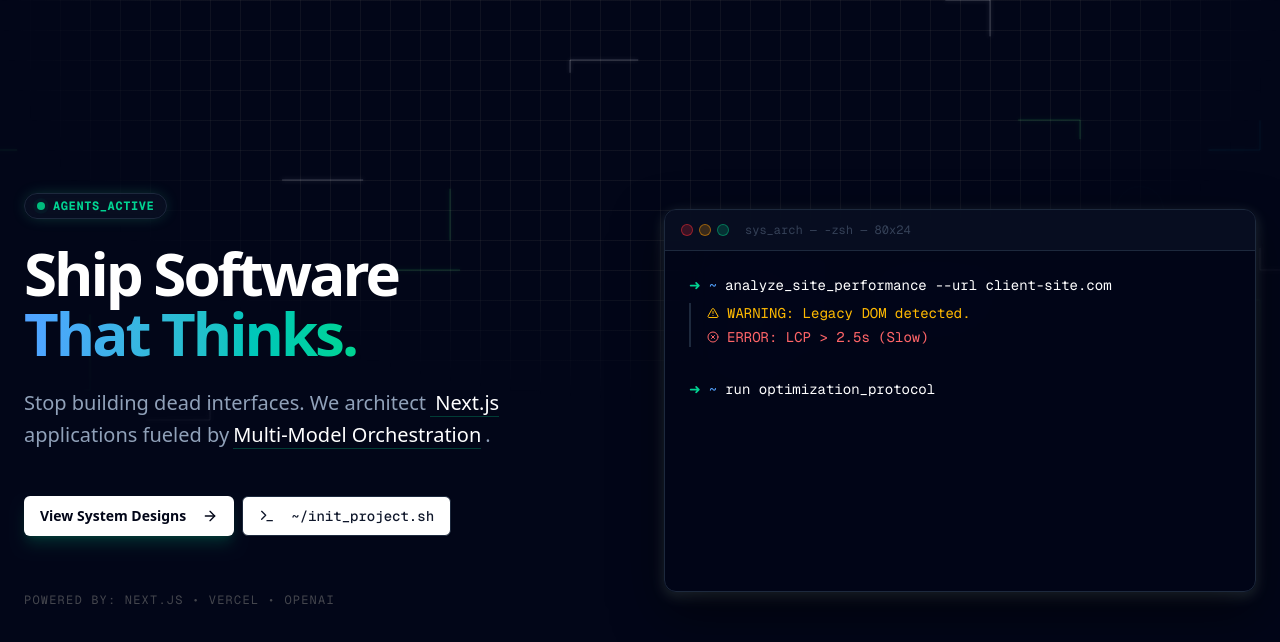
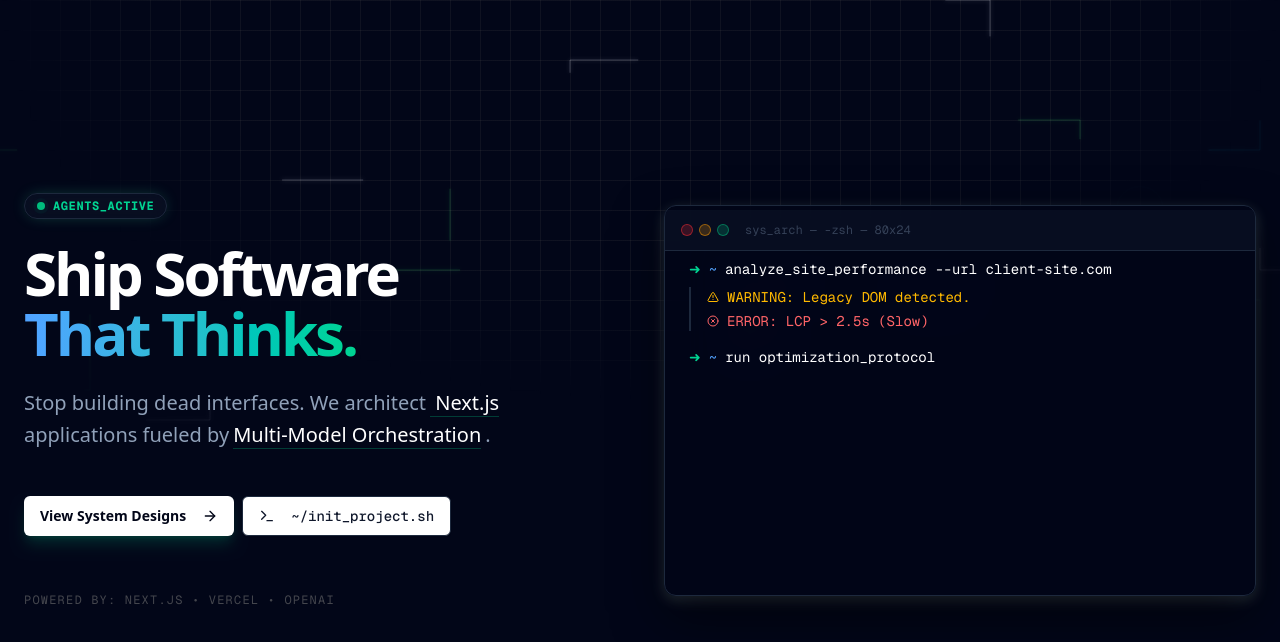
Before and after one commit to tohirul/portfolio, a Next.js app: page / in a window 1280 px wide. Shown: the top 642 px of the page. Built offline with nearby package versions, Linux system fonts and the light colour scheme.

Commit message:
init(project): Removed Credentials

```diff
--- a/src/core/components/animated/TerminalSection.tsx
+++ b/src/core/components/animated/TerminalSection.tsx
@@ -1,15 +1,15 @@
-'use client';
+"use client";
 
-import { FormEvent, useEffect, useMemo, useState } from 'react';
+import { FormEvent, MouseEvent, useEffect, useMemo, useState } from "react";
 import {
   motion,
   AnimatePresence,
   useMotionValue,
   useTransform,
   useSpring,
-} from 'framer-motion';
-import { AlertTriangle, XCircle, CheckCircle2, Cpu } from 'lucide-react';
-import { cn } from '@/lib/utils';
+} from "framer-motion";
+import { AlertTriangle, XCircle, CheckCircle2, Cpu } from "lucide-react";
+import { cn } from "@/lib/utils";
 
 interface TerminalSectionProps {
   onRunAudit?: (url: string) => void;
@@ -23,13 +23,15 @@ const ANIMATION_TIMELINE = [
   { step: 5, delay: 8500 },
 ];
 
-const FALLBACK_SITE = 'client-site.com';
+const FALLBACK_SITE = "client-site.com";
 
 const normalizeUrl = (value: string) => {
   const trimmed = value.trim();
   if (!trimmed) return null;
 
-  const candidate = /^https?:\/\//i.test(trimmed) ? trimmed : `https://${trimmed}`;
+  const candidate = /^https?:\/\//i.test(trimmed)
+    ? trimmed
+    : `https://${trimmed}`;
 
   try {
     return new URL(candidate);
@@ -39,13 +41,13 @@ const normalizeUrl = (value: string) => {
 };
 
 const toCommandTarget = (url: URL) => {
-  const path = url.pathname === '/' ? '' : url.pathname;
+  const path = url.pathname === "/" ? "" : url.pathname;
   return `${url.hostname}${path}`;
 };
 
 export function TerminalSection({ onRunAudit }: TerminalSectionProps) {
   const [step, setStep] = useState(0);
-  const [urlInput, setUrlInput] = useState('');
+  const [urlInput, setUrlInput] = useState("");
   const [inputError, setInputError] = useState<string | null>(null);
   const [targetLabel, setTargetLabel] = useState(FALLBACK_SITE);
   const [lastQueuedTarget, setLastQueuedTarget] = useState<string | null>(null);
@@ -111,7 +113,7 @@ export function TerminalSection({ onRunAudit }: TerminalSectionProps) {
 
     const parsedUrl = normalizeUrl(urlInput);
     if (!parsedUrl) {
-      setInputError('Enter a valid URL (example.com or https://example.com).');
+      setInputError("Enter a valid URL (example.com or https://example.com).");
       return;
     }
 
@@ -121,13 +123,25 @@ export function TerminalSection({ onRunAudit }: TerminalSectionProps) {
     setInputError(null);
     setTargetLabel(nextTarget);
     setLastQueuedTarget(nextTarget);
-    setUrlInput('');
+    setUrlInput("");
     setHasTriggeredRun(true);
     onRunAudit?.(normalized);
   };
 
   const handleInputActivate = () => {
     setIsScoreHidden(true);
+  };
+
+  const handleCancel = (event: MouseEvent<HTMLButtonElement>) => {
+    event.preventDefault();
+    event.stopPropagation();
+
+    setUrlInput("");
+    setInputError(null);
+    setTargetLabel(FALLBACK_SITE);
+    setLastQueuedTarget(null);
+    setHasTriggeredRun(false);
+    setIsScoreHidden(false);
   };
 
   return (
@@ -140,14 +154,14 @@ export function TerminalSection({ onRunAudit }: TerminalSectionProps) {
     >
       <motion.div
         style={{
-          rotateX: isTerminalFocused ? 0 : rotateX,
-          rotateY: isTerminalFocused ? 0 : rotateY,
-          transformStyle: 'preserve-3d',
+          rotateX,
+          rotateY,
+          transformStyle: "preserve-3d",
         }}
         className={cn(
-          'relative overflow-hidden rounded-xl border border-slate-800 bg-slate-950/80 backdrop-blur-xl transition-shadow duration-500',
-          'shadow-[0px_20px_50px_rgba(0,0,0,0.5),0px_4px_14.2px_0px_#D1FAE530]',
-          step >= 5 && 'shadow-[0px_0px_30px_rgba(16,185,129,0.2)]',
+          "py-1 relative overflow-hidden rounded-xl border border-slate-800 bg-slate-950/80 backdrop-blur-xl transition-shadow duration-500",
+          "shadow-[0px_20px_50px_rgba(0,0,0,0.5),0px_4px_14.2px_0px_#D1FAE530]",
+          step >= 5 && "shadow-[0px_0px_30px_rgba(16,185,129,0.2)]",
         )}
       >
         <div className="flex items-center gap-2 border-b border-slate-800 bg-slate-900/50 px-4 py-3">
@@ -161,16 +175,45 @@ export function TerminalSection({ onRunAudit }: TerminalSectionProps) {
           </div>
         </div>
 
-        <div className="flex h-[340px] flex-col gap-4 overflow-hidden p-6 font-mono text-sm">
+        <div className=" flex h-[340px] flex-col overflow-hidden py-2 px-6 font-mono text-sm">
           <AnimatePresence initial={false}>
             {!hasTriggeredRun && (
               <motion.div
                 key="terminal-sequence"
-                initial={{ opacity: 1, y: 0 }}
-                animate={{ opacity: 1, y: 0 }}
-                exit={{ opacity: 0, y: -14 }}
-                transition={{ duration: 0.35, ease: 'easeOut' }}
-                className="space-y-4"
+                initial={{
+                  opacity: 1,
+                  height: "auto",
+                  clipPath: "inset(0% 0% 0% 0%)",
+                  filter: "blur(0px)",
+                }}
+                animate={{
+                  opacity: 1,
+                  height: "auto",
+                  clipPath: "inset(0% 0% 0% 0%)",
+                  filter: "blur(0px)",
+                }}
+                exit={{
+                  opacity: 0,
+                  height: 0,
+                  clipPath: "inset(0% 0% 100% 0%)",
+                  filter: "blur(2px)",
+                }}
+                transition={{
+                  opacity: { duration: 0.12, ease: "easeOut" },
+                  filter: { duration: 0.22, ease: "easeOut" },
+                  height: {
+                    duration: 0.34,
+                    delay: 0.22,
+                    ease: [0.4, 0, 0.2, 1],
+                  },
+                  clipPath: {
+                    duration: 0.34,
+                    delay: 0.22,
+                    ease: [0.4, 0, 0.2, 1],
+                  },
+                }}
+                style={{ transformOrigin: "top", overflow: "hidden" }}
+                className=""
               >
                 <div className="flex flex-col space-y-2">
                   <div className="flex items-center text-slate-400">
@@ -181,7 +224,7 @@ export function TerminalSection({ onRunAudit }: TerminalSectionProps) {
                   {step >= 2 && (
                     <motion.div
                       initial={{ opacity: 0, height: 0 }}
-                      animate={{ opacity: 1, height: 'auto' }}
+                      animate={{ opacity: 1, height: "auto" }}
                       className="space-y-1 border-l-2 border-slate-800 pl-4 text-slate-300"
                     >
                       <div className="flex items-center gap-2 text-amber-400">
@@ -190,7 +233,7 @@ export function TerminalSection({ onRunAudit }: TerminalSectionProps) {
                       </div>
                       <div className="flex items-center gap-2 text-red-400">
                         <XCircle className="h-3 w-3" />
-                        <span>ERROR: LCP {'>'} 2.5s (Slow)</span>
+                        <span>ERROR: LCP {">"} 2.5s (Slow)</span>
                       </div>
                     </motion.div>
                   )}
@@ -201,12 +244,15 @@ export function TerminalSection({ onRunAudit }: TerminalSectionProps) {
                     <div className="mt-4 flex items-center text-slate-400">
                       <span className="mr-2 text-emerald-400">➜</span>
                       <span className="mr-2 text-blue-400">~</span>
-                      <TypingEffect text="run optimization_protocol" start={step >= 3} />
+                      <TypingEffect
+                        text="run optimization_protocol"
+                        start={step >= 3}
+                      />
                     </div>
                     {step >= 4 && (
                       <motion.div
                         initial={{ opacity: 0, height: 0 }}
-                        animate={{ opacity: 1, height: 'auto' }}
+                        animate={{ opacity: 1, height: "auto" }}
                         className="space-y-1 border-l-2 border-slate-800 pl-4 text-emerald-400"
                       >
                         <div className="flex items-center gap-2">
@@ -222,33 +268,38 @@ export function TerminalSection({ onRunAudit }: TerminalSectionProps) {
                   </div>
                 )}
 
-                {step >= 4 && step < 5 && (
+                {/* {step >= 4 && step < 5 && (
                   <div className="mt-2 flex items-center gap-2">
                     <span className="text-emerald-400">➜</span>
                     <span className="text-blue-400">~</span>
                     <span className="h-5 w-2.5 animate-pulse bg-slate-400" />
                   </div>
-                )}
+                )} */}
               </motion.div>
             )}
           </AnimatePresence>
 
-          <AnimatePresence initial={false}>
+          <AnimatePresence initial={true}>
             {step >= 5 && (
               <motion.div
                 layout
                 initial={{ opacity: 0, height: 0 }}
-                animate={{ opacity: 1, height: 'auto' }}
+                animate={{ opacity: 1, height: "auto" }}
                 exit={{ opacity: 0, height: 0 }}
+                transition={{
+                  opacity: { duration: 0.22, ease: "easeOut" },
+                  height: { duration: 0.34, ease: "easeOut" },
+                }}
+                style={{ transformOrigin: "top" }}
                 className={cn(
-                  'space-y-2 overflow-hidden',
+                  "space-y-2 overflow-hidden",
                   hasTriggeredRun
-                    ? 'order-first border-b border-slate-800/70 pb-3 pt-0'
-                    : 'mt-5 border-t border-slate-800/70 pt-3',
+                    ? "order-first border-b border-slate-800/70 pb-3 pt-0"
+                    : "mt-4 border-t border-b border-slate-800/70 pt-3 rounded-b-sm",
                 )}
               >
-                <p className="text-[11px] uppercase tracking-wider text-slate-500">
-                  Live URL Input
+                <p className="text-[11px] uppercase font-medium tracking-wider text-slate-500">
+                  Enter Your Website URL For Audit
                 </p>
                 <form
                   onSubmit={handleSubmit}
@@ -267,19 +318,25 @@ export function TerminalSection({ onRunAudit }: TerminalSectionProps) {
                     aria-label="Website URL"
                   />
                   <button
+                    type="button"
+                    onClick={handleCancel}
+                    className="h-9 border-l border-slate-800/90 px-3 text-xs font-semibold text-slate-400 transition-colors hover:text-slate-200"
+                  >
+                    Cancel
+                  </button>
+                  <button
                     type="submit"
-                    className="h-9 border-l border-slate-800/90 px-3 text-xs font-semibold text-emerald-300 transition-colors hover:text-emerald-200"
+                    className="h-9 border-l border-slate-800/90 px-3 text-xs font-semibold text-emerald-300 transition-colors hover:text-emerald-200 cursor-pointer"
                   >
                     Run
                   </button>
                 </form>
-                {inputError ? (
+                {inputError && (
                   <p className="text-[11px] text-red-400">{inputError}</p>
-                ) : (
-                  <p className="text-[11px] text-slate-500">
-                    {lastQueuedTarget
-                      ? `Queued audit for ${lastQueuedTarget}`
-                      : 'Example: example.com'}
+                )}
+                {lastQueuedTarget && (
+                  <p className="text-[12px] font-medium tracking-wider text-slate-500">
+                    {`Queued audit for ${lastQueuedTarget}`}
                   </p>
                 )}
               </motion.div>
@@ -295,11 +352,11 @@ export function TerminalSection({ onRunAudit }: TerminalSectionProps) {
             animate={{ opacity: 1, y: 0, scale: 1 }}
             exit={{ opacity: 0, y: 10, scale: 0.96 }}
             style={{
-              translateZ: '50px',
-              rotateX: isTerminalFocused ? 0 : rotateX,
-              rotateY: isTerminalFocused ? 0 : rotateY,
+              translateZ: "50px",
+              rotateX,
+              rotateY,
             }}
-            transition={{ type: 'spring', stiffness: 200, damping: 15 }}
+            transition={{ type: "spring", stiffness: 200, damping: 15 }}
             className="absolute -bottom-6 right-0 z-20 flex items-center gap-3 rounded-lg border border-emerald-500/30 bg-slate-900 p-4 shadow-2xl md:-right-8"
           >
             <div className="rounded-md bg-emerald-500/20 p-2">
@@ -319,7 +376,7 @@ export function TerminalSection({ onRunAudit }: TerminalSectionProps) {
 }
 
 function TypingEffect({ text, start }: { text: string; start: boolean }) {
-  const [displayedText, setDisplayedText] = useState('');
+  const [displayedText, setDisplayedText] = useState("");
 
   useEffect(() => {
     if (!start) return;
```
